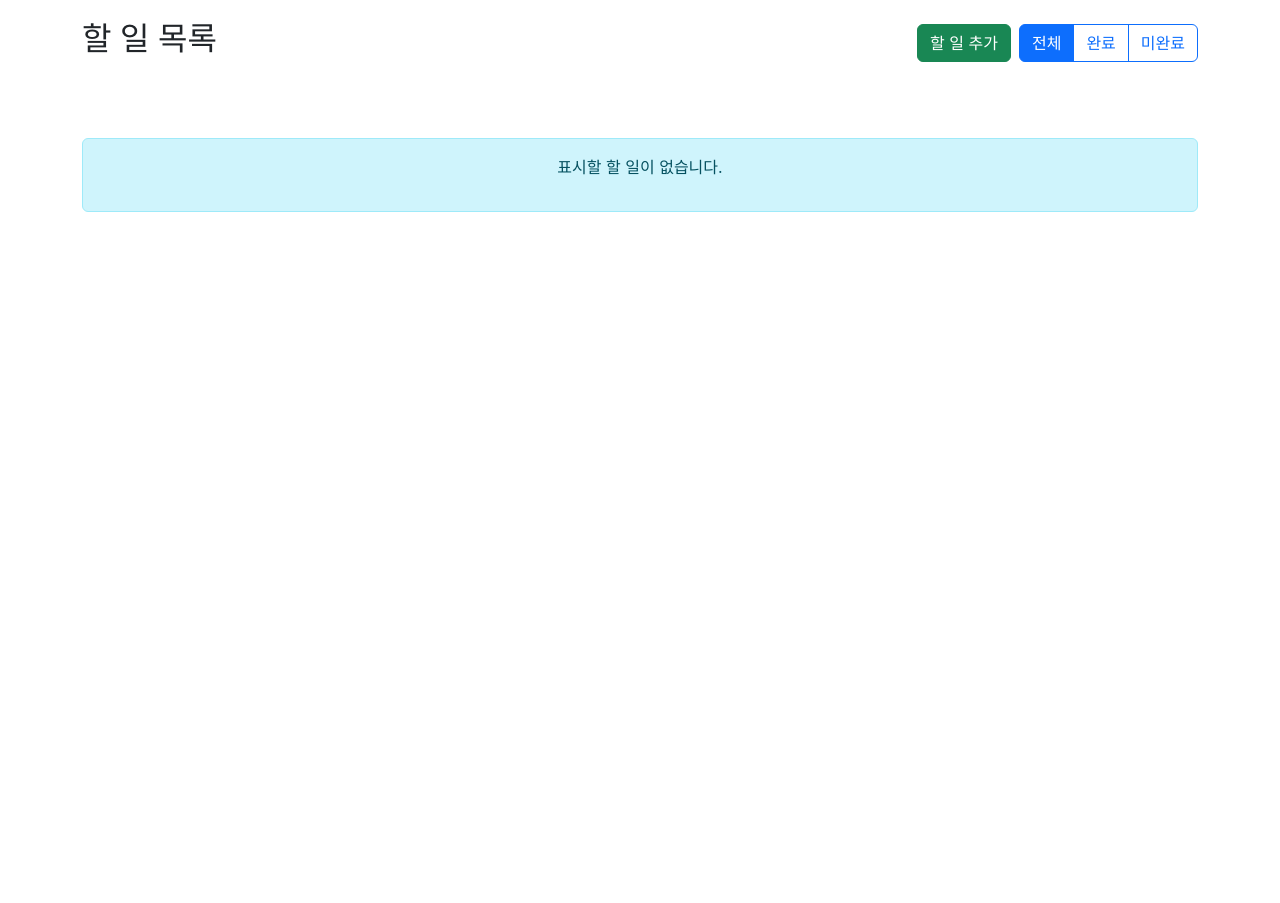
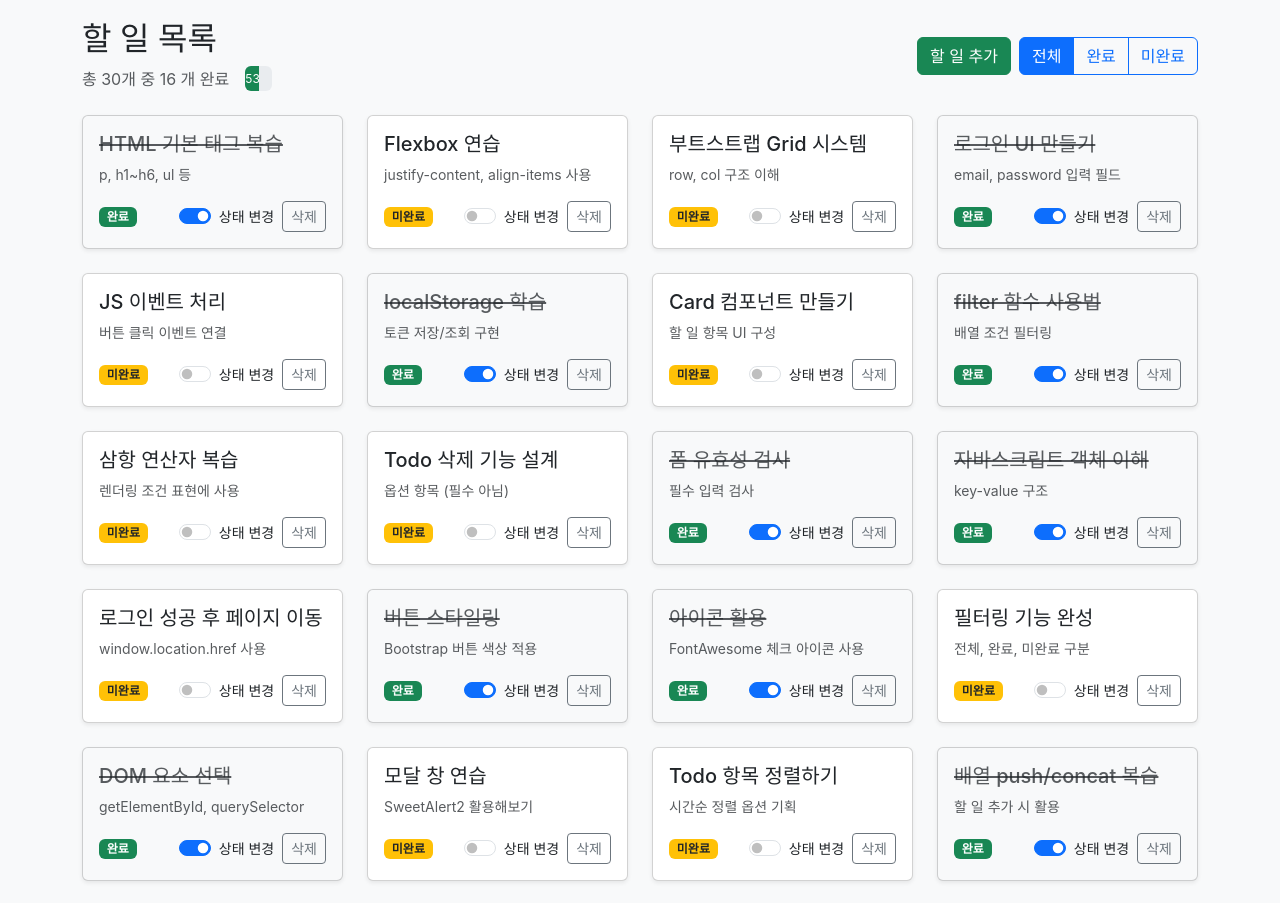
Before and after one commit to raymond0915/06_30_todos, a React (Create React App) app in the folder frontend-react/: page /todo in a window 1280 px wide. Shown: the part 60-963 px from the top of the page. Before the commit the page ends 800 px from the top, so only its background shows below. Built offline with nearby package versions, Linux system fonts and the light colour scheme; sample sign-in values are in the browser's storage.

Commit message:
useMemo적용

```diff
--- a/frontend-react/src/components/todo/TodoList.jsx
+++ b/frontend-react/src/components/todo/TodoList.jsx
@@ -1,21 +1,20 @@
 
-import React from 'react'
+import React, { useMemo } from 'react'
 import TodoCard from './TodoCard';
 import EmptyState from '../ui/EmptyState';
 
 function TodoList({ todos, currentFilter, onToggleComplete, onDeleteTodo }) {
-  const getFilteredTodos = () => {
+  const filteredTodos = useMemo(() => {
     switch (currentFilter) {
       case 'completed':
         return todos.filter(todo => todo.isCompleted);
-
+      case 'incompleted':
         return todos.filter(todo => !todo.isCompleted);
       default:
         return todos;
     }
-  }
+  }, [todos, currentFilter])
 
-  const filteredTodos = getFilteredTodos();
 
   if (filteredTodos.length === 0) {
     return (
--- /dev/null
+++ b/frontend-react/src/components/ui/ConfirmDialog.jsx
@@ -0,0 +1,47 @@
+
+import React from 'react'
+
+function ConfirmDialog({
+  show,
+  title,
+  message,
+  confirmText = "확인",
+  cancelText = "취소",
+  confirmVariant = "danger",
+  onConfirm,
+  onCancel
+}) {
+  if (!show) return null;
+  return (
+    <>
+      <div className="modal fade show" style={{ display: 'block' }} tabIndex="-1" aria-labelledby="confirmModalLabel" aria-hidden="true">
+        <div className="modal-dialog">
+          <div className="modal-content">
+            <div className="modal-header">
+              <h5 className="modal-title" id="confirmModalLabel">
+                <i className="bi bi-exclamation-triangle text-warning me-2"></i>
+                {title}
+              </h5>
+              <button type="button" className="btn-close" onClick={onCancel} aria-label="Close"></button>
+            </div>
+            <div className="modal-body">
+              <p>{message}</p>
+            </div>
+            <div className="modal-footer">
+              <button type="button" className="btn btn-secondary" onClick={onCancel}>
+                {cancelText}
+              </button>
+              <button type="button" className={`btn btn-${confirmVariant}`} onClick={onConfirm}>
+                <i className="bi bi-check-circle me-1"></i>
+                {confirmText}
+              </button>
+            </div>
+          </div>
+        </div>
+      </div>
+      <div className="modal-backdrop fade show"></div>
+    </>
+  )
+}
+
+export default ConfirmDialog
--- /dev/null
+++ b/frontend-react/src/components/ui/TodoActions.jsx
@@ -0,0 +1,25 @@
+import React from 'react'
+import TodoFilter from '../todo/TodoFilter'
+
+function TodoActions({
+  onAddClick, currentFilter, onFilterChange
+}) {
+  return (
+    <div className="d-flex gap-2">
+      <button
+        type="button"
+        className="btn btn-success"
+        onClick={onAddClick}
+      >
+        할 일 추가
+      </button>
+
+      {<TodoFilter
+        currentFilter={currentFilter}
+        onFilterChange={onFilterChange}
+      />}
+    </div>
+  )
+}
+
+export default TodoActions
--- /dev/null
+++ b/frontend-react/src/components/ui/TodoStats.jsx
@@ -0,0 +1,40 @@
+
+
+import React, { useMemo } from 'react'
+
+function TodoStats({ todos }) {
+  const stats = useMemo(() => {
+    const completedCount = todos.filter(todo => todo.isCompleted).length;
+    const totalCount = todos.length
+    const progressPercentage = totalCount > 0 ? Math.round((completedCount / totalCount) * 100) : 0;
+    return { completedCount, totalCount, progressPercentage }
+  }, [todos])
+
+  return (
+    <div>
+      <h2>할 일 목록</h2>
+      <div className='d-flex align-items-center gap-3' style={{ height: '25px' }} >
+        <p className='text-muted mb-0'>
+          총 {stats.totalCount}개 중 {stats.completedCount} 개 완료
+        </p>
+        {stats.totalCount > 0 && (
+          <div className='progress flex-grow-1'
+            style={{ maxWidth: '300px', height: "100%" }}>
+            <div Add
+              className="progress-bar bg-success"
+              role="progressbar"
+              style={{ width: `${stats.progressPercentage}%` }}
+              aria-valuenow={stats.progressPercentage}
+              aria-valuemin="0"
+              aria-valuemax="100"
+            >
+              {stats.progressPercentage}%
+            </div>
+          </div>
+        )}
+      </div>
+    </div>
+  )
+}
+
+export default TodoStats
--- a/frontend-react/src/pages/todos/TodoPage.jsx
+++ b/frontend-react/src/pages/todos/TodoPage.jsx
@@ -3,8 +3,11 @@ import { useNavigate } from 'react-router-dom';
 import Header from '../../components/ui/Header'
 import { todos as initialTodos } from '../../utils/data';
 import TodoList from '../../components/todo/TodoList';
-import TodoFilter from '../../components/todo/TodoFilter';
+
 import TodoForm from '../../components/todo/TodoForm';
+import ConfirmDialog from '../../components/ui/ConfirmDialog';
+import TodoActions from '../../components/ui/TodoActions';
+import TodoStats from '../../components/ui/TodoStats';
 
 function TodoPage({ currentUser, onLogout }) {
   const navigate = useNavigate();
@@ -12,6 +15,8 @@ function TodoPage({ currentUser, onLogout }) {
   const [currentFilter, setCurrentFilter] = useState('all');
   const [showTodoForm, setShowTodoForm] = useState(false);
 
+  const [showConfirmDialog, setShowConfirmDialog] = useState(false);
+  const [todoToDelete, setTodoToDelete] = useState(null);
 
   useEffect(() => {
     setTodos(initialTodos);
@@ -39,40 +44,41 @@ function TodoPage({ currentUser, onLogout }) {
   }
 
   const handleDeleteTodo = (todoId) => {
-    if (window.confirm("삭제 하시겠습니까?")) {
-      setTodos(prevTodos => prevTodos.filter(todo =>
-        todo.id !== todoId
-      ))
-    }
+    setTodoToDelete(todoId)
+    setShowConfirmDialog(true)
   }
 
   const handleFilterChange = (filter) => {
     setCurrentFilter(filter)
   }
 
+  const handleConfirmDelete = () => {
+    if (todoToDelete) {
+      setTodos(prevTodos => prevTodos.filter(todo =>
+        todo.id !== todoToDelete
+      ))
+      setTodoToDelete(null)
+    }
+    setShowConfirmDialog(false)
+  }
+  const handleCanceDelete = () => {
+    setTodoToDelete(null)
+    setShowConfirmDialog(false)
+
+  }
+
   return (
-    <div className="b</div>g-light ">
+    <div className="bg-light ">
       <Header currentUser={currentUser} onLogout={handleLogout} />
       <div className="container mt-4">
         <div className="d-flex justify-content-between align-items-center mb-4">
-          <div>
-            <h2>할 일 목록</h2>
-
-          </div>
-          <div className="d-flex gap-2">
-            <button
-              type="button"
-              className="btn btn-success"
-              onClick={() => setShowTodoForm(true)}
-            >
-              할 일 추가
-            </button>
-
-            {<TodoFilter
-              currentFilter={currentFilter}
-              onFilterChange={handleFilterChange}
-            />}
-          </div>
+          <TodoStats
+            todos={todos} />
+          <TodoActions
+            onAddClick={() => setShowTodoForm(true)}
+            currentFilter={currentFilter}
+            onFilterChange={handleFilterChange}
+          />
         </div>
         <TodoList
           todos={todos}
@@ -80,10 +86,20 @@ function TodoPage({ currentUser, onLogout }) {
           onToggleComplete={handleToggleComplete}
           onDeleteTodo={handleDeleteTodo}
         />
+
         <TodoForm
           show={showTodoForm}
           onClose={() => setShowTodoForm(false)}
           onAddTodo={handleAddTodo}
+        />
+
+        <ConfirmDialog
+          show={showConfirmDialog}
+          title="할 일 삭제"
+          message="정말로 이 할 일을 삭제하시겠습니까?"
+          confirmText="삭제"
+          onConfirm={handleConfirmDelete}
+          onCancel={handleCanceDelete}
         />
       </div>
     </div>
--- a/frontend-react/src/utils/data.js
+++ b/frontend-react/src/utils/data.js
@@ -1,35 +1,35 @@
 // js/data.js
 export const todos = [
-  //   { id: 1, title: "HTML 기본 태그 복습", description: "p, h1~h6, ul 등", isCompleted: true },
-  //   { id: 2, title: "Flexbox 연습", description: "justify-content, align-items 사용", isCompleted: false },
-  //   { id: 3, title: "부트스트랩 Grid 시스템", description: "row, col 구조 이해", isCompleted: false },
-  //   { id: 4, title: "로그인 UI 만들기", description: "email, password 입력 필드", isCompleted: true },
-  //   { id: 5, title: "JS 이벤트 처리", description: "버튼 클릭 이벤트 연결", isCompleted: false },
-  //   { id: 6, title: "localStorage 학습", description: "토큰 저장/조회 구현", isCompleted: true },
-  //   { id: 7, title: "Card 컴포넌트 만들기", description: "할 일 항목 UI 구성", isCompleted: false },
-  //   { id: 8, "title": "filter 함수 사용법", description: "배열 조건 필터링", isCompleted: true },
-  //   { id: 9, title: "삼항 연산자 복습", description: "렌더링 조건 표현에 사용", isCompleted: false },
-  //   { id: 10, title: "Todo 삭제 기능 설계", description: "옵션 항목 (필수 아님)", isCompleted: false },
-  //   { id: 11, title: "폼 유효성 검사", description: "필수 입력 검사", isCompleted: true },
-  //   { id: 12, title: "자바스크립트 객체 이해", description: "key-value 구조", isCompleted: true },
-  //   { id: 13, title: "로그인 성공 후 페이지 이동", description: "window.location.href 사용", isCompleted: false },
-  //   { id: 14, title: "버튼 스타일링", description: "Bootstrap 버튼 색상 적용", isCompleted: true },
-  //   { id: 15, title: "아이콘 활용", description: "FontAwesome 체크 아이콘 사용", isCompleted: true },
-  //   { id: 16, title: "필터링 기능 완성", description: "전체, 완료, 미완료 구분", isCompleted: false },
-  //   { id: 17, title: "DOM 요소 선택", description: "getElementById, querySelector", isCompleted: true },
-  //   { id: 18, title: "모달 창 연습", description: "SweetAlert2 활용해보기", isCompleted: false },
-  //   { id: 19, title: "Todo 항목 정렬하기", description: "시간순 정렬 옵션 기획", isCompleted: false },
-  //   { id: 20, title: "배열 push/concat 복습", description: "할 일 추가 시 활용", isCompleted: true },
-  //   { id: 21, title: "취소선 처리", description: "text-decoration: line-through", isCompleted: true },
-  //   { id: 22, title: "CSS 상태에 따라 배경 변경", description: "완료 시 회색 배경", isCompleted: true },
-  //   { id: 23, title: "할 일 개수 출력", description: "총 개수 or 남은 항목 수 표시", isCompleted: false },
-  //   { id: 24, title: "날짜 출력 형식 기획", description: "옵션 항목", isCompleted: false },
-  //   { id: 25, title: "addEventListener 사용", description: "이벤트 동적 연결", isCompleted: true },
-  //   { id: 26, title: "폼 초기화 처리", description: "등록 후 input 값 비우기", isCompleted: true },
-  //   { id: 27, title: "Toast 메시지 띄우기", description: "등록 완료 메시지", isCompleted: false },
-  //   { id: 28, title: "Todo 목록 데이터 기반 렌더링", description: "map 함수 활용", isCompleted: true },
-  //   { id: 29, title: "페이지 새로고침 방지", description: "form submit 막기", isCompleted: true },
-  //   { id: 30, title: "할 일 상세 설명 보이기", description: "hover 또는 toggle 방식", isCompleted: false },
+  { id: 1, title: "HTML 기본 태그 복습", description: "p, h1~h6, ul 등", isCompleted: true },
+  { id: 2, title: "Flexbox 연습", description: "justify-content, align-items 사용", isCompleted: false },
+  { id: 3, title: "부트스트랩 Grid 시스템", description: "row, col 구조 이해", isCompleted: false },
+  { id: 4, title: "로그인 UI 만들기", description: "email, password 입력 필드", isCompleted: true },
+  { id: 5, title: "JS 이벤트 처리", description: "버튼 클릭 이벤트 연결", isCompleted: false },
+  { id: 6, title: "localStorage 학습", description: "토큰 저장/조회 구현", isCompleted: true },
+  { id: 7, title: "Card 컴포넌트 만들기", description: "할 일 항목 UI 구성", isCompleted: false },
+  { id: 8, "title": "filter 함수 사용법", description: "배열 조건 필터링", isCompleted: true },
+  { id: 9, title: "삼항 연산자 복습", description: "렌더링 조건 표현에 사용", isCompleted: false },
+  { id: 10, title: "Todo 삭제 기능 설계", description: "옵션 항목 (필수 아님)", isCompleted: false },
+  { id: 11, title: "폼 유효성 검사", description: "필수 입력 검사", isCompleted: true },
+  { id: 12, title: "자바스크립트 객체 이해", description: "key-value 구조", isCompleted: true },
+  { id: 13, title: "로그인 성공 후 페이지 이동", description: "window.location.href 사용", isCompleted: false },
+  { id: 14, title: "버튼 스타일링", description: "Bootstrap 버튼 색상 적용", isCompleted: true },
+  { id: 15, title: "아이콘 활용", description: "FontAwesome 체크 아이콘 사용", isCompleted: true },
+  { id: 16, title: "필터링 기능 완성", description: "전체, 완료, 미완료 구분", isCompleted: false },
+  { id: 17, title: "DOM 요소 선택", description: "getElementById, querySelector", isCompleted: true },
+  { id: 18, title: "모달 창 연습", description: "SweetAlert2 활용해보기", isCompleted: false },
+  { id: 19, title: "Todo 항목 정렬하기", description: "시간순 정렬 옵션 기획", isCompleted: false },
+  { id: 20, title: "배열 push/concat 복습", description: "할 일 추가 시 활용", isCompleted: true },
+  { id: 21, title: "취소선 처리", description: "text-decoration: line-through", isCompleted: true },
+  { id: 22, title: "CSS 상태에 따라 배경 변경", description: "완료 시 회색 배경", isCompleted: true },
+  { id: 23, title: "할 일 개수 출력", description: "총 개수 or 남은 항목 수 표시", isCompleted: false },
+  { id: 24, title: "날짜 출력 형식 기획", description: "옵션 항목", isCompleted: false },
+  { id: 25, title: "addEventListener 사용", description: "이벤트 동적 연결", isCompleted: true },
+  { id: 26, title: "폼 초기화 처리", description: "등록 후 input 값 비우기", isCompleted: true },
+  { id: 27, title: "Toast 메시지 띄우기", description: "등록 완료 메시지", isCompleted: false },
+  { id: 28, title: "Todo 목록 데이터 기반 렌더링", description: "map 함수 활용", isCompleted: true },
+  { id: 29, title: "페이지 새로고침 방지", description: "form submit 막기", isCompleted: true },
+  { id: 30, title: "할 일 상세 설명 보이기", description: "hover 또는 toggle 방식", isCompleted: false },
 ];
 
 export const users = [
```
Also changed, not shown: frontend-react/src/components/ui/LoadingSpinner.jsx (added, +21 -0 lines).
